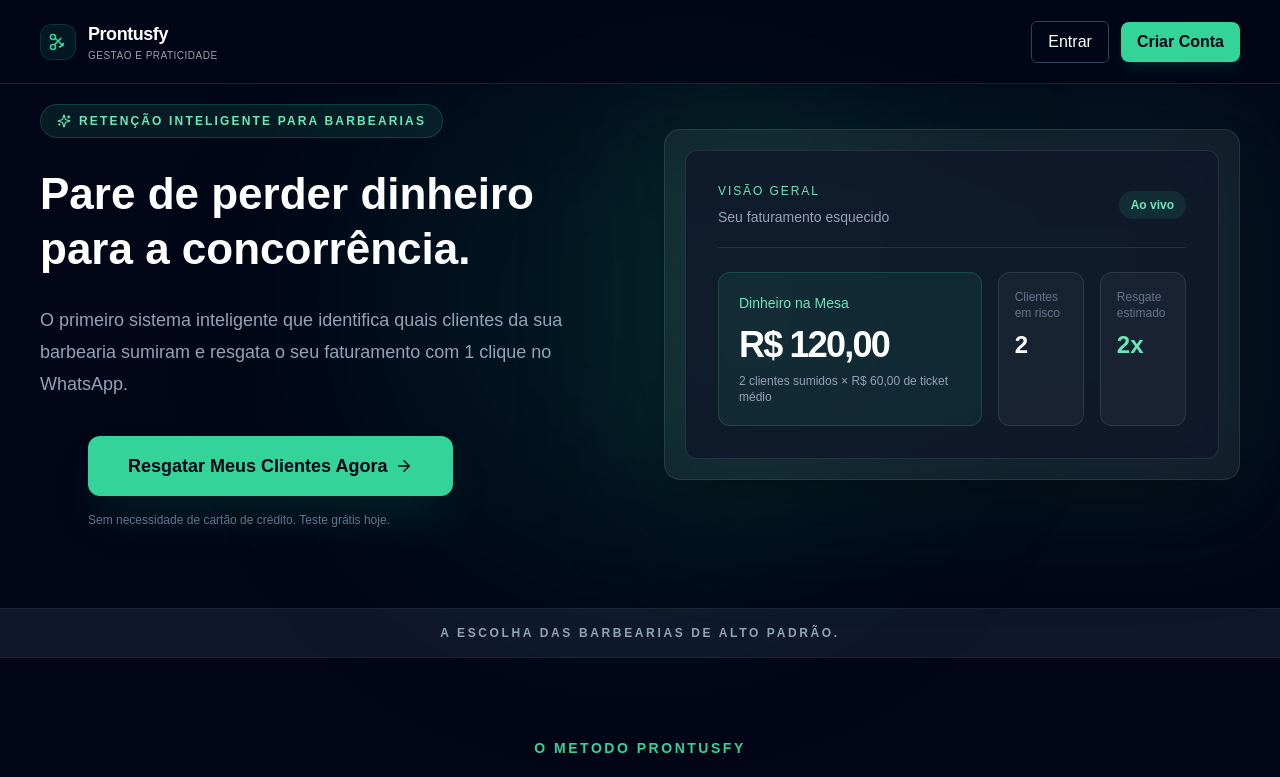
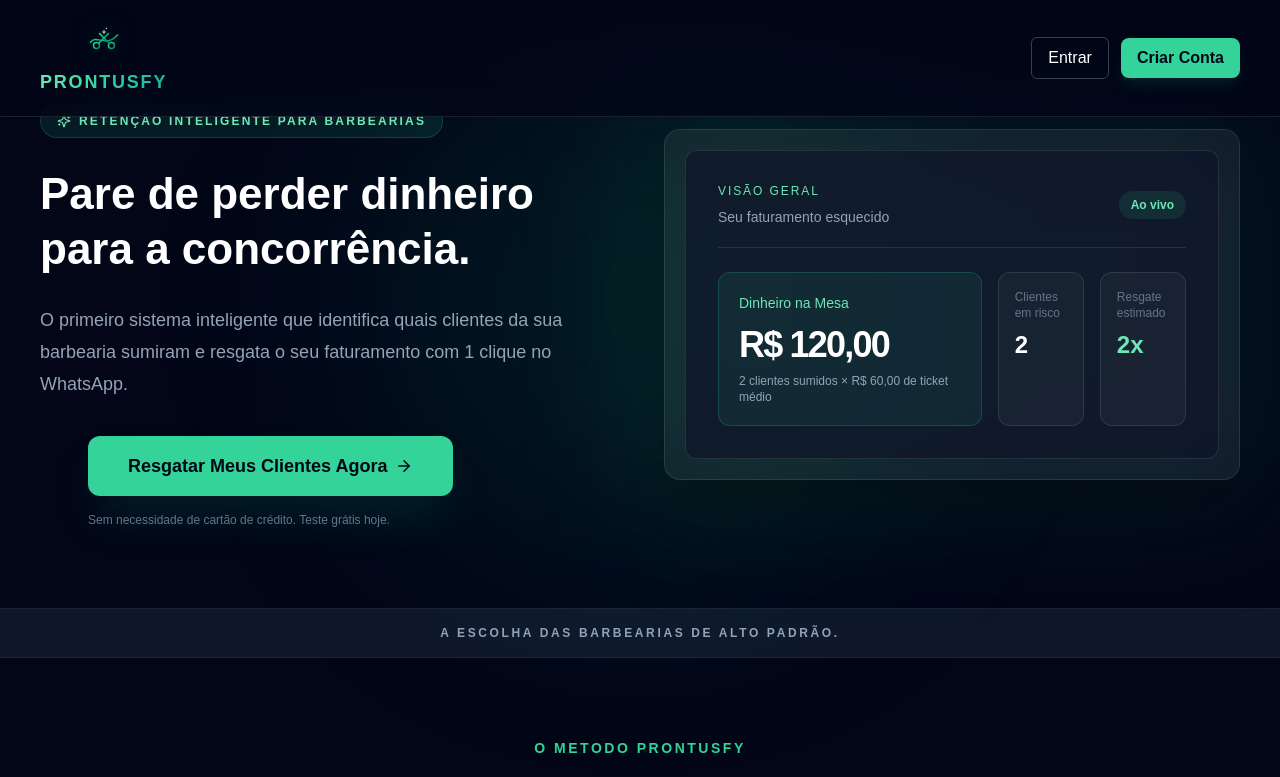
Before and after one commit to barbergrowth523-del/localgrowth, a Next.js app in the folder frontend/: page / in a window 1280 px wide. Shown: the top 777 px of the page. Built offline with nearby package versions, Linux system fonts and the light colour scheme.

Commit message:
feat: add vertical Prontusfy logo identity

```diff
--- a/frontend/components/BrandLogo.tsx
+++ b/frontend/components/BrandLogo.tsx
@@ -12,36 +12,41 @@ type BrandLogoProps = {
 
 export default function BrandLogo({
   showName = true,
-  showTagline = true,
+  showTagline: _showTagline = false,
   className = '',
-  markClassName = 'h-10 w-10',
-  nameClassName = 'text-lg',
+  markClassName = 'h-16 w-16',
+  nameClassName = 'text-2xl',
 }: BrandLogoProps) {
   return (
-    <span className={'inline-flex items-center gap-3 ' + className}>
-      <span className={'inline-flex shrink-0 items-center justify-center rounded-xl border border-emerald-500/20 bg-emerald-500/10 text-emerald-400 ' + markClassName}>
+    <span className={'flex flex-col items-center justify-center gap-3 ' + className}>
+      <span className="relative flex items-center justify-center">
         <svg
           xmlns="http://www.w3.org/2000/svg"
-          viewBox="0 0 24 24"
-          fill="none"
-          stroke="currentColor"
-          strokeWidth="2"
-          strokeLinecap="round"
-          strokeLinejoin="round"
+          viewBox="0 0 120 120"
           aria-hidden="true"
-          className="h-5 w-5"
+          className={'drop-shadow-[0_0_15px_rgba(16,185,129,0.3)] ' + markClassName}
         >
-          <circle cx="6" cy="6" r="3" />
-          <circle cx="6" cy="18" r="3" />
-          <line x1="8.5" y1="7.5" x2="18" y2="16.5" />
-          <line x1="15.5" y1="7.5" x2="8.5" y2="14.5" />
-          <path d="M14 18c2-1 4-3 5-6" strokeDasharray="2 2" className="text-emerald-300" />
+          <defs>
+            <linearGradient id="prontusfyEmeraldGrad" x1="0%" y1="0%" x2="100%" y2="100%">
+              <stop offset="0%" stopColor="#34d399" />
+              <stop offset="50%" stopColor="#10b981" />
+              <stop offset="100%" stopColor="#047857" />
+            </linearGradient>
+          </defs>
+          <path d="M15 75 C 35 45, 65 95, 105 50" fill="none" stroke="url(#prontusfyEmeraldGrad)" strokeWidth="5" strokeLinecap="round" />
+          <g stroke="url(#prontusfyEmeraldGrad)" strokeWidth="5" strokeLinecap="round" fill="none">
+            <circle cx="35" cy="85" r="10" />
+            <line x1="43" y1="77" x2="75" y2="45" />
+            <circle cx="85" cy="85" r="10" />
+            <line x1="77" y1="77" x2="45" y2="45" />
+          </g>
+          <path d="M60 30 L62 38 L70 40 L62 42 L60 50 L58 42 L50 40 L58 38 Z" fill="#a7f3d0" />
+          <circle cx="68" cy="28" r="2" fill="#d1fae5" />
         </svg>
       </span>
       {showName && (
-        <span className="flex flex-col">
-          <span className={'font-bold tracking-tight text-white ' + nameClassName}>{BRAND_NAME}</span>
-          {showTagline && <span className="text-[10px] uppercase tracking-wider text-zinc-400">Gestao e Praticidade</span>}
+        <span className={'bg-gradient-to-r from-emerald-300 via-emerald-400 to-teal-500 bg-clip-text font-black tracking-widest text-transparent ' + nameClassName}>
+          {BRAND_NAME.toUpperCase()}
         </span>
       )}
     </span>
```
